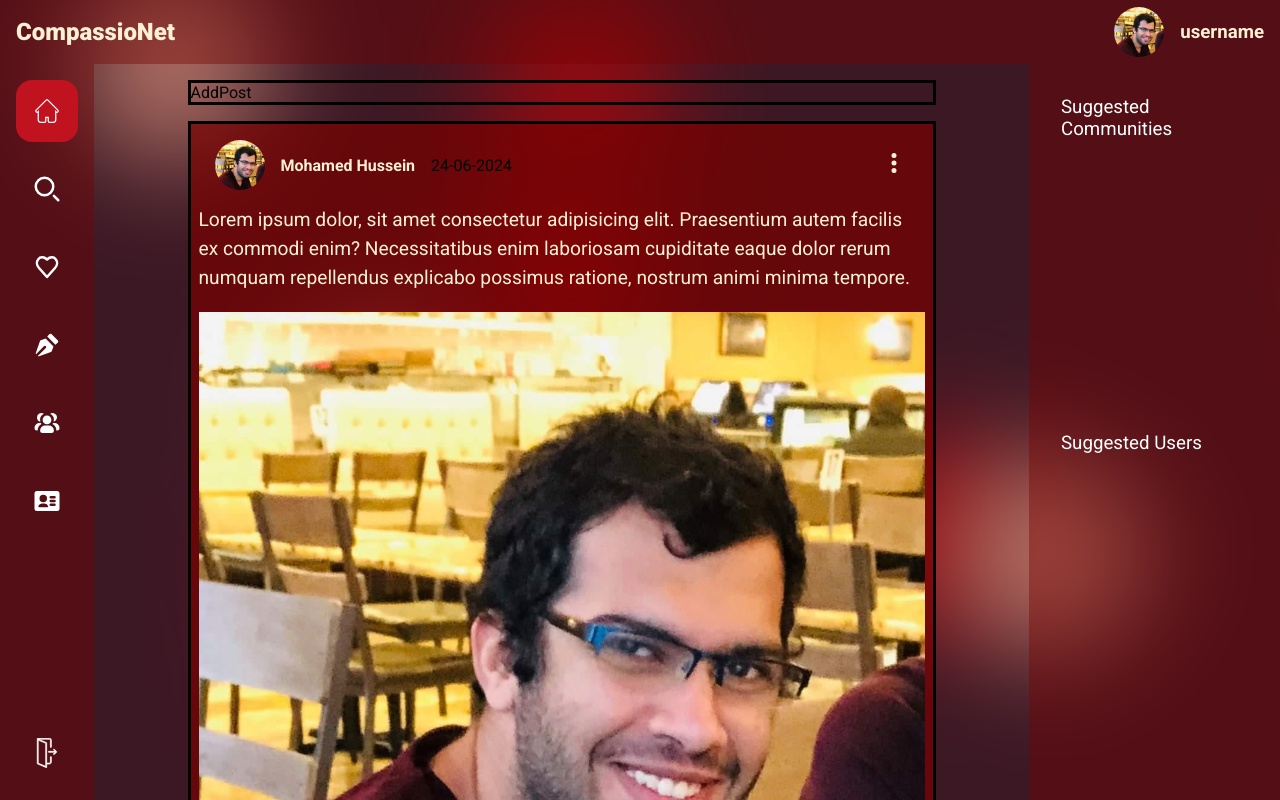
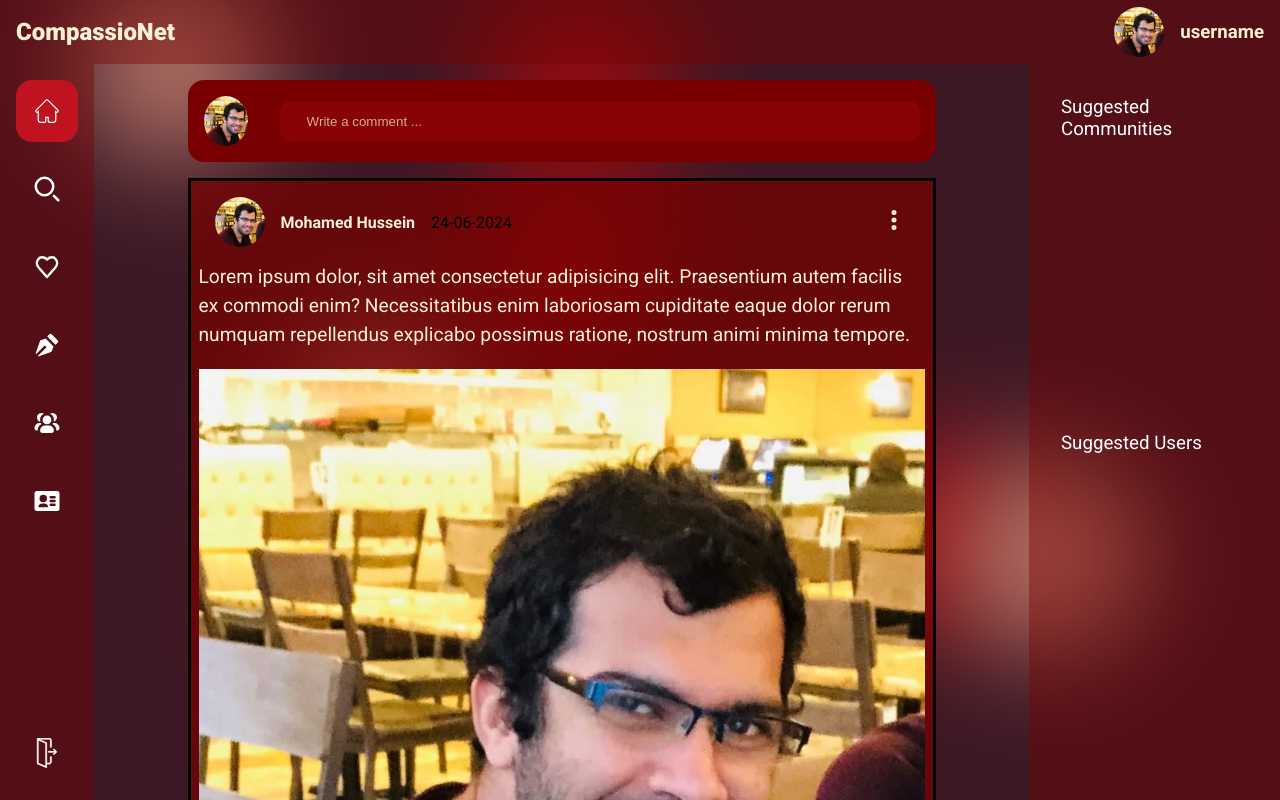
Before and after one commit to elprince-dev/compassionet-app, a Next.js app in the folder frontend/: page / in a window 1280 px wide. Built offline with nearby package versions, Linux system fonts and the light colour scheme.

Commit message:
Adds comments, write comment and write posts

```diff
--- a/frontend/src/components/AddPost.jsx
+++ b/frontend/src/components/AddPost.jsx
@@ -1,8 +1,26 @@
 import React from "react";
 import styles from "../styles/addPost.module.scss";
+import Image from "next/image";
 
 const AddPost = () => {
-  return <div className={styles.container}>AddPost</div>;
+  return (
+    <div className={styles.container}>
+      <div className={styles.image}>
+        <Image
+          src="/user.jpg"
+          width={50}
+          height={50}
+          alt="Picture of the user"
+        />
+      </div>
+
+      <input
+        className={styles.writePost}
+        type="text"
+        placeholder="Write a comment ..."
+      />
+    </div>
+  );
 };
 
 export default AddPost;
--- /dev/null
+++ b/frontend/src/components/Comment.jsx
@@ -0,0 +1,44 @@
+import React from "react";
+import styles from "../styles/comment.module.scss";
+import Image from "next/image";
+
+const Comment = () => {
+  function getCurrentDate() {
+    let currentDateTime = new Date();
+    let day = currentDateTime.getDate();
+    let month = currentDateTime.getMonth() + 1; // Months are zero-based, so add 1
+    let year = currentDateTime.getFullYear();
+
+    // Format day and month with leading zeros if necessary
+    if (day < 10) day = "0" + day;
+    if (month < 10) month = "0" + month;
+
+    return `${day}-${month}-${year}`;
+  }
+  return (
+    <div className={styles.comment}>
+      <div className={styles.user}>
+        <div className={styles.image}>
+          <Image
+            src="/user.jpg"
+            width={50}
+            height={50}
+            alt="Picture of the user"
+          />
+        </div>
+        <h4 className={styles.username}>Mohamed Hussein</h4>
+        <div className={styles.time}>{getCurrentDate()}</div>
+      </div>
+      <div className={styles.commentContent}>
+        <p>
+          Lorem ipsum dolor sit, amet consectetur adipisicing elit. Vel nam
+          ullam modi, harum quia ipsam eos dignissimos non eveniet veniam quam
+          nostrum quod consequuntur reprehenderit fugit dolores numquam
+          explicabo dolore!
+        </p>
+      </div>
+    </div>
+  );
+};
+
+export default Comment;
--- a/frontend/src/components/Post.jsx
+++ b/frontend/src/components/Post.jsx
@@ -2,6 +2,7 @@
 import React, { useState } from "react";
 import styles from "../styles/post.module.scss";
 import Image from "next/image";
+import Comment from "./Comment";
 
 const Post = () => {
   const [isOpen, setIsOpen] = useState(false);
@@ -67,14 +68,16 @@ const Post = () => {
         <button className={styles.iWillDoIt}>Share</button>
       </div>
       {/* Comments */}
+      <input
+        className={styles.writeComment}
+        type="text"
+        placeholder="Write a comment ..."
+      />
       <div className={styles.comments}>
-        <div className={styles.comment}>
-          <div className={styles.user}>
-            <div className={styles.image}>User Image</div>
-            <div className={styles.username}>User Name</div>
-          </div>
-          <div className={styles.commentContent}>Comment Content</div>
-        </div>
+        <Comment />
+        <Comment />
+        <Comment />
+        <Comment />
       </div>
     </div>
   );
--- a/frontend/src/styles/addPost.module.scss
+++ b/frontend/src/styles/addPost.module.scss
@@ -2,6 +2,33 @@
 @use "../variables/breakpoints" as *;
 
 .container {
+  padding: 1em;
+  border-radius: 1em;
   margin-bottom: 1em;
-  border: 3px solid black;
+  background-color: $darkRed;
+  // height: 10em;
+  display: flex;
+  align-items: center;
+  gap: 2em;
+  .image {
+    border-radius: 50%;
+    overflow: hidden;
+    height: 50px;
+    width: 50px;
+  }
+  .writePost {
+    border: 3px solid black;
+    width: 100%;
+    background-color: rgba($lightRed, 0.2);
+    outline: none;
+    border: none;
+    border-radius: 10px;
+    height: 3em;
+    width: 100%;
+    padding-left: 2em;
+    color: $off-white;
+    &::placeholder {
+      color: rgba($off-white, 0.7);
+    }
+  }
 }
--- /dev/null
+++ b/frontend/src/styles/comment.module.scss
@@ -0,0 +1,34 @@
+@use "../variables/colors" as *;
+@use "../variables/breakpoints" as *;
+
+.comment {
+  //   border: 2px solid white;
+  padding: 1em 0;
+  display: flex;
+  flex-direction: column;
+  .user {
+    display: flex;
+    align-items: center;
+    gap: 1em;
+    .image {
+      border-radius: 50%;
+      overflow: hidden;
+      height: 50px;
+    }
+    .username {
+      color: $off-white;
+    }
+    .time {
+      color: $off-white;
+    }
+  }
+  .commentContent {
+    border-left: 1px solid $off-white;
+    padding-left: 0.5em;
+    margin-left: 25px;
+    margin-top: 0.4em;
+    p {
+      color: rgba($off-white, 0.8);
+    }
+  }
+}
--- a/frontend/src/styles/post.module.scss
+++ b/frontend/src/styles/post.module.scss
@@ -89,6 +89,7 @@
     button {
       flex: 1;
       margin-top: 1em;
+      margin-bottom: 1em;
 
       // width: 10em;
       // height: 2.5em;
@@ -115,13 +116,31 @@
       user-select: none;
       &:hover,
       &:focus {
-        color: #ffffff;
+        color: $off-white;
         background: $lightRed;
         border: 1px solid $lightRed;
-        text-shadow: 0 0 5px #ffffff, 0 0 10px #ffffff, 0 0 20px #ffffff;
+        text-shadow: 0 0 5px $off-white, 0 0 10px $off-white,
+          0 0 20px $off-white;
         box-shadow: 0 0 5px $off-white, 0 0 20px $lightRed, 0 0 50px $lightRed,
           0 0 100px $lightRed;
       }
     }
   }
+  .writeComment {
+    width: 100%;
+    background-color: rgba($lightRed, 0.2);
+          outline: none;
+          border: none;
+          border-radius: 10px;
+          height: 3em;
+          width: 100%;
+          padding-left: 2em;
+          color: $off-white;
+          &::placeholder {
+            color: rgba($off-white, 0.7);
+          }
+  }
+  .comments {
+
+  }
 }
```
Also changed, not shown: frontend/public/like.svg (added), 1 other file (tests, documents, lock files or other folders).
